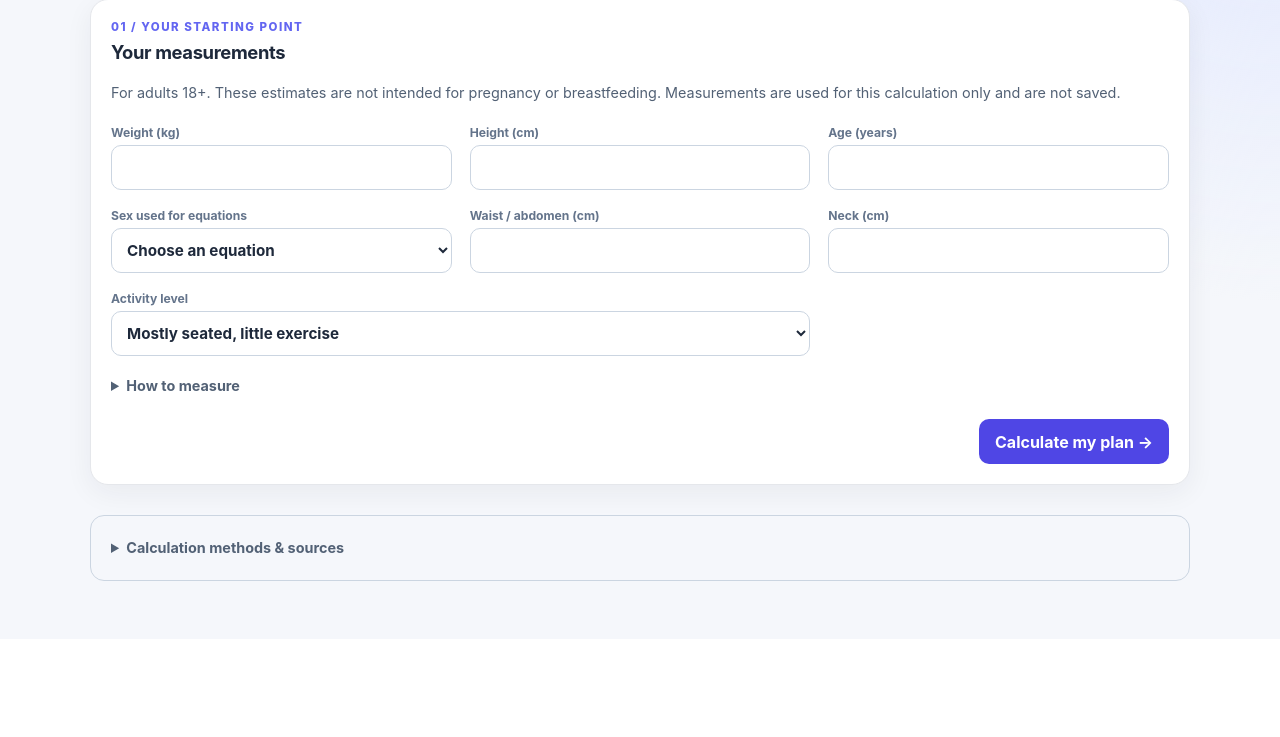
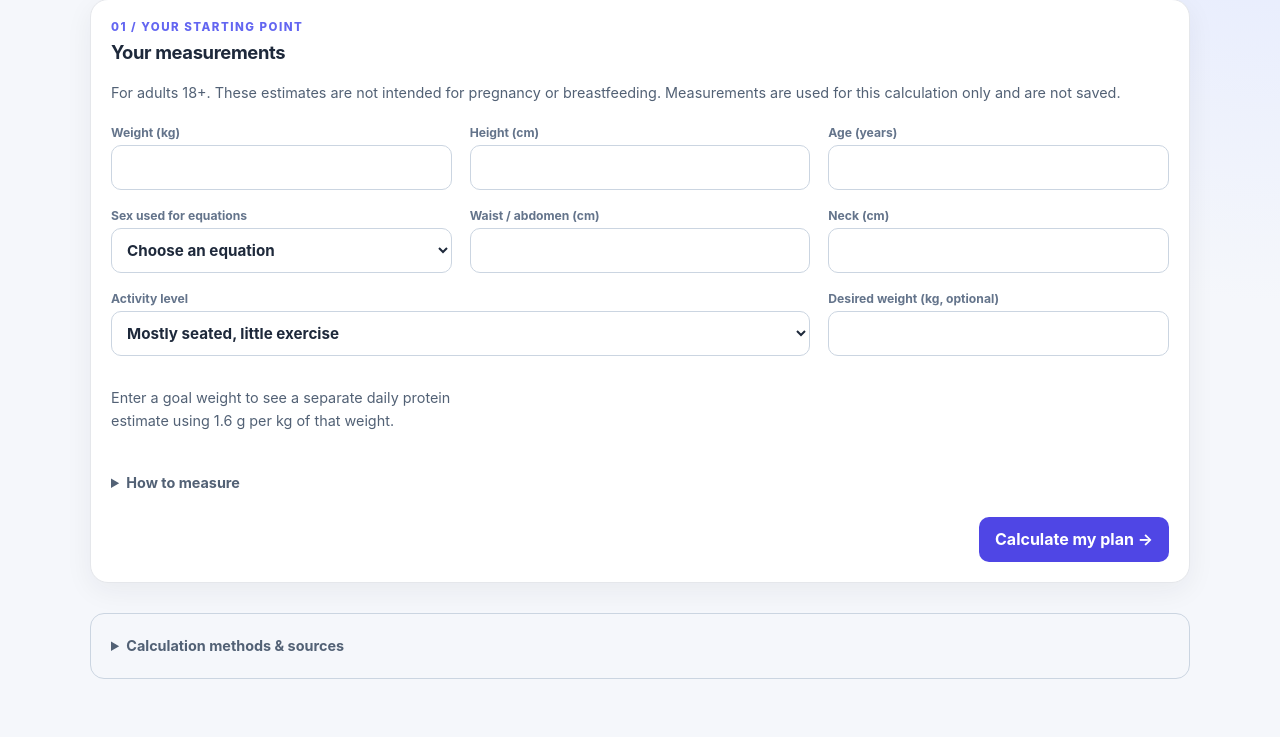
Before and after one commit to saunetgrey/Project-Planner, a Flask app: page / in a window 1280 px wide. Shown: the part 227-964 px from the top of the page. Before the commit the page ends 808 px from the top, so only its background shows below. Run offline with Flask 3, Linux system fonts and the light colour scheme.

Commit message:
Added: - A BMI section showing your current BMI and category. - An optional desired weight input with daily protein calculated as goal weight × 1.6 g, labeled as a planning estimate. Updated the README and verified the calculations.

```diff
--- a/planner/services/nutrition.py
+++ b/planner/services/nutrition.py
@@ -65,6 +65,20 @@ def calculate_plan(values):
     if bmr <= 0:
         raise ValueError("These measurements do not produce a valid calorie estimate.")
     bmi = weight / (height / 100) ** 2
+    if age < 20:
+        bmi_category = "Age-specific interpretation needed (under 20)"
+    elif bmi < 18.5:
+        bmi_category = "Underweight"
+    elif bmi < 25:
+        bmi_category = "Healthy weight"
+    elif bmi < 30:
+        bmi_category = "Overweight"
+    else:
+        bmi_category = "Obesity"
+    goal_protein = None
+    if str(values.get("goal_weight", "")).strip():
+        goal_weight = number(values, "goal_weight", "desired weight (kg)", 30, 350)
+        goal_protein = {"weight": goal_weight, "daily": round(goal_weight * 1.6)}
     floor = 1500 if sex == "male" else 1200
     loss = []
     for rate in (0.25, 0.5):
@@ -81,6 +95,8 @@ def calculate_plan(values):
             reason = "This calorie budget cannot accommodate the selected macro allocation."
         loss.append({"rate": rate, "plan": plan, "reason": reason})
     return {
+        "bmi": round(bmi, 2), "bmi_category": bmi_category,
+        "goal_protein": goal_protein,
         "body_fat": round(body_fat, 1), "bmr": round(bmr),
         "fat_mass": round(weight * body_fat / 100, 1),
         "lean_mass": round(weight * (1 - body_fat / 100), 1),
--- a/planner/static/calories.css
+++ b/planner/static/calories.css
@@ -17,6 +17,8 @@ details p { margin: 14px 0 0; }
 .metric-grid, .plan-grid { display: grid; grid-template-columns: repeat(3, minmax(0, 1fr)); gap: 16px; }
 .plan-grid { grid-template-columns: repeat(2, minmax(0, 1fr)); }
 .metric-grid { margin: 22px 0; }
+.body-goal-grid { margin-bottom: 22px; }
+.body-goal-grid a { display: inline-block; margin-top: 14px; color: #4338ca; }
 .metric, .plan-card { padding: 22px; background: #fff; border: 1px solid #e2e8f0; border-radius: 18px; }
 .metric span { color: #526175; font-size: .82rem; }
 .metric strong { display: block; font-size: 2rem; letter-spacing: -.04em; margin-top: 10px; }
--- a/planner/templates/calories.html
+++ b/planner/templates/calories.html
@@ -22,7 +22,7 @@
     <div><p class="eyebrow">01 / YOUR STARTING POINT</p><h2 id="measurements-title">Your measurements</h2></div>
     <p class="helper">For adults 18+. These estimates are not intended for pregnancy or breastfeeding. Measurements are used for this calculation only and are not saved.</p>
     {% if error %}<p class="error-message" role="alert">{{ error }}</p>{% endif %}
-    <form method="post" action="{{ url_for('calories') }}" class="nutrition-form">
+    <form method="post" action="{{ url_for('calories') }}" class="nutrition-form" id="measurements-form">
       {% for key, label, unit, low, high in [('weight', 'Weight', 'kg', 30, 350), ('height', 'Height', 'cm', 120, 230), ('age', 'Age', 'years', 18, 100)] %}
       <label class="field">{{ label }} ({{ unit }})<input name="{{ key }}" type="number" min="{{ low }}" max="{{ high }}" step="{{ '1' if key == 'age' else '0.1' }}" value="{{ values.get(key, '') }}" required></label>
       {% endfor %}
@@ -41,6 +41,10 @@
           {% for key, activity in activities.items() %}<option value="{{ key }}" {{ 'selected' if values.get('activity', 'sedentary') == key }}>{{ activity[0] }}</option>{% endfor %}
         </select>
       </label>
+      <label class="field">Desired weight (kg, optional)
+        <input name="goal_weight" id="goal-weight" type="number" min="30" max="350" step="0.1" value="{{ values.get('goal_weight', '') }}" aria-describedby="goal-weight-help">
+      </label>
+      <p class="helper" id="goal-weight-help">Enter a goal weight to see a separate daily protein estimate using 1.6 g per kg of that weight.</p>
       <details class="field-wide measurement-help"><summary>How to measure</summary>
         <p>Use a relaxed stance and a level tape without compressing the skin. Measure height without shoes and neck just below the larynx. For the male equation, measure the abdomen at the navel. For the female equation, measure the natural waist at its narrowest point and hips at the widest point. Use centimeters throughout.</p>
         <p>These equations use sex-specific coefficients, not gender identity, and may be less suitable during hormone therapy or for some body types. Tape measurements provide an estimate, not a clinical body-composition assessment.</p>
@@ -70,6 +74,25 @@
       <article class="metric"><span>Fat mass</span><strong>{{ result.fat_mass }}<small> kg</small></strong><p>{{ result.lean_mass }} kg estimated lean mass (includes water, bone and organs)</p></article>
       <article class="metric"><span>Resting energy</span><strong>{{ '{:,}'.format(result.bmr) }}<small> kcal</small></strong><p>Per day, before activity</p></article>
     </div>
+    <div class="plan-grid body-goal-grid">
+      <article class="plan-card metric" aria-labelledby="bmi-title">
+        <p class="eyebrow">BODY MASS INDEX</p><h3 id="bmi-title">Your BMI</h3>
+        <strong>{{ '%.2f'|format(result.bmi) }} <small>kg/m²</small></strong>
+        <p>{{ result.bmi_category }}</p>
+        <p class="helper">Based on your current weight and height. BMI is a screening measure, not a diagnosis, and does not distinguish muscle from fat. Categories use the unrounded value; adult categories are shown for ages 20+.</p>
+      </article>
+      <article class="plan-card metric" aria-labelledby="goal-protein-title">
+        <p class="eyebrow">YOUR WEIGHT GOAL</p><h3 id="goal-protein-title">Protein per day</h3>
+        {% if result.goal_protein %}
+        <strong>{{ result.goal_protein.daily }} <small>g / day</small></strong>
+        <p>For a desired weight of {{ result.goal_protein.weight }} kg</p>
+        <p class="helper">{{ result.goal_protein.weight }} kg × 1.6 g/kg. This goal-weight calculation is a planning estimate, not a measured requirement or an assessment of whether your goal weight is suitable. The calorie-plan tables still use your current weight.</p>
+        {% else %}
+        <p class="helper">Add your desired weight in the form and calculate again to see your daily protein estimate.</p>
+        {% endif %}
+        <a href="#goal-weight">{{ 'Update' if result.goal_protein else 'Enter' }} desired weight</a>
+      </article>
+    </div>
     <article class="plan-card maintenance-card"><p class="eyebrow">MAINTAIN</p><h3>Maintain your current weight</h3><p class="helper">Estimated daily energy use including your selected activity level.</p>{{ totals(result.maintenance) }}</article>
     <div class="section-heading"><p class="eyebrow">FAT LOSS</p><h3>Compare weekly loss targets</h3><p class="helper">Rough energy-deficit scenarios using 7,700 kcal/kg. Actual loss includes changes in water and lean tissue; these are not predictions of pure fat loss. Your needs change as your weight changes.</p></div>
     <div class="plan-grid">{% for scenario in result.loss %}
@@ -85,6 +108,8 @@
     <p>Macro allocations are planning choices, not measured requirements: protein is 1.6 g/kg for maintenance and 2.0 g/kg for fat loss. Fat supplies 30% of calories; carbs use the remainder (4 kcal/g for protein and carbs, 9 kcal/g for fat).</p>
     <p>Fat-loss plans below 1,200 kcal/day (female equation) or 1,500 (male equation), over 1% body weight/week, or for BMI below 18.5 are withheld as conservative screening choices. Personal needs may be higher.</p>
     <ul>
+      <li><a href="https://www.cdc.gov/bmi/adult-calculator/bmi-categories.html">CDC: adult BMI categories and screening limitations</a></li>
+      <li><a href="https://www.nasm.org/resource-center/blog/nutrition/how-much-protein-should-you-eat-per-day-to-support-weight-loss">NASM: protein planning at 1.6 g/kg of body weight</a> (using desired weight here is a planning choice).</li>
       <li><a href="https://pubmed.ncbi.nlm.nih.gov/2305711/">Mifflin–St Jeor resting energy study</a></li>
       <li><a href="https://www.nasm.org/resources/calorie-calculator">NASM: activity multipliers</a></li>
       <li><a href="https://media.defense.gov/2022/Mar/31/2002967299/-1/-1/0/CI_1020_8I.PDF">US Coast Guard: circumference measurement equations</a></li>
```
Also changed, not shown: README.md.
